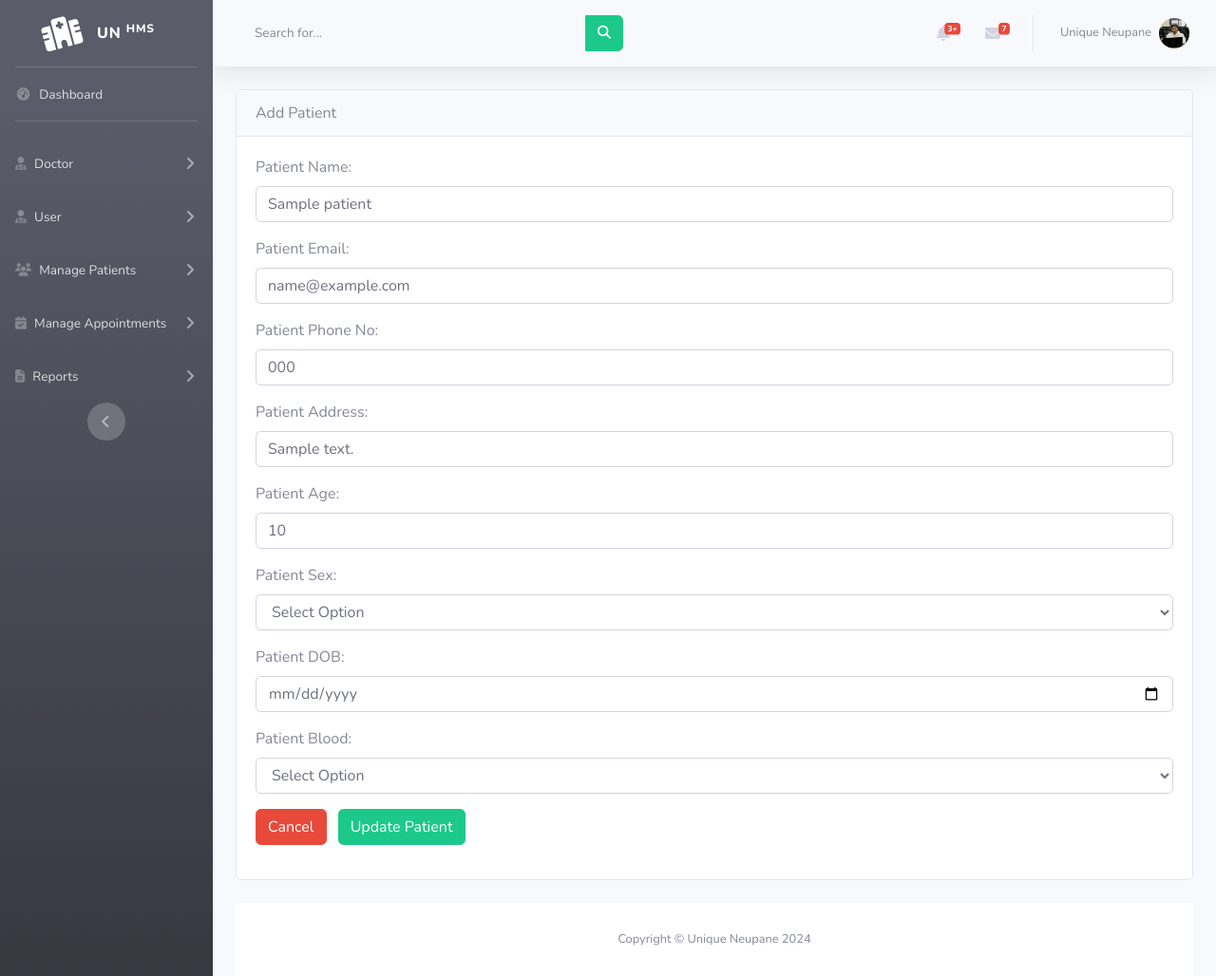
After one commit to Unique982/Hospital-Management-System-Project, a PHP site: page /admin/patient_edit.php?patient_id=1 in a window 1280 px wide. The commit adds this page. Shown: the whole page at 95% size. Run offline with PHP 8.4, Linux system fonts and the light colour scheme; tables that the repository leaves empty or names only in its code hold one stand-in row (values such as "Sample post"); some libraries are stand-ins or nearby versions.

Commit message:
Day 3  add code

```diff
--- /dev/null
+++ b/admin/patient_edit.php
@@ -0,0 +1,117 @@
+<?php include("includes/header.php");
+include("includes/navbar.php");
+include('../database/config.php');
+if(isset($_POST['update'])){
+    $patient_id = mysqli_real_escape_string($conn, $_POST['patient_id']);
+    $pt_name = mysqli_real_escape_string($conn, $_POST['pt_name']);
+    $pt_email = mysqli_real_escape_string($conn, $_POST['pt_email']);
+    $pt_phone = mysqli_real_escape_string($conn, $_POST['pt_phone']);
+    $pt_address = mysqli_real_escape_string($conn,$_POST['pt_address']);
+    $pt_dob = mysqli_real_escape_string($conn,$_POST['pt_dob']);
+    $pt_age = mysqli_real_escape_string($conn,$_POST['pt_age']);
+    $pt_sex = mysqli_real_escape_string($conn,$_POST['pt_sex']);
+    $pt_blood = mysqli_real_escape_string($conn,$_POST['pt_blood']);
+
+        $update_query = "UPDATE `patient` SET `name`='$pt_name',`age`='$pt_age',`sex`='$pt_sex',`dob`='$pt_dob',`blood_group`='$pt_blood',`address`='$pt_address',`phone`='$pt_phone',`email`='$pt_email' WHERE patient_id = $patient_id";
+      if(mysqli_query($conn, $update_query)){
+
+        echo '<div class="alert alert-danger">Patient Add Successfully </div>';
+
+      }
+      else{
+        echo '<div class="alert alert-danger">Insert failed </div>';
+
+      }
+    }
+
+?>
+<div class="container-fluid">
+
+    <div class="row">
+        <div class="col-12">
+            <div class="card mb-4">
+                <div class="card-header">
+                   Add Patient
+                </div>
+                <?php
+                $patient_id = $_GET['patient_id'];
+                $select_query = "SELECT * FROM patient WHERE patient_id='$patient_id'";
+                $result = mysqli_query($conn, $select_query) or die("Query Failed");
+                if(mysqli_num_rows($result)>0){
+                    while($row = mysqli_fetch_assoc($result)){
+
+
+                ?>
+                <div class="card-body">
+                    <form action="" method="POST" enctype="multipart/form-data">
+                        <input type="hidden" name="patient_id" value="<?php echo $row['patient_id'] ?>">
+                        <div class="form-group">
+                            <label>Patient Name:</label>
+                            <input type="text" name="pt_name" value="<?php echo $row['name'] ?>" class="form-control" placeholder="Enter Patient Name">
+                        </div>
+                        <div class="form-group">
+                            <label>Patient Email:</label>
+                            <input type="email" name="pt_email" value="<?php echo $row['email'] ?>" class="form-control" placeholder="Enter Patient Email">
+                        </div>
+                        <div class="form-group">
+                            <label>Patient Phone No:</label>
+                            <input type="number" name="pt_phone" value="<?php echo $row['phone'] ?>" class="form-control" placeholder="Enter Patient Phone No">
+                        </div>
+                        <div class="form-group">
+                            <label>Patient Address:</label>
+                            <input type="text" name="pt_address" value="<?php echo $row['address'] ?>" class="form-control" placeholder="Enter Patient Address">
+                        </div>
+                        <div class="form-group">
+                            <label>Patient Age:</label>
+                            <input type="number" name="pt_age" value="<?php echo $row['age'] ?>" class="form-control" placeholder="Enter Patient Age">
+                        </div>
+                        <div class="form-group">
+                            <label>Patient Sex:</label>
+                          <select name="pt_sex" id="sex" class="form-control">
+                            <option selected>Select Option</option>
+
+                            <option value="male"<?php echo ($row['sex'] =='male') ?'selected' :''; ?>>Male</option>
+                            <option value="female"<?php echo ($row['sex'] =='female') ?'selected' :''; ?>>Female</option>
+                            <option value="other"<?php echo ($row['sex'] =='other') ?'selected' :''; ?>>Other</option>
+                          </select>
+                        </div>
+                        <div class="form-group">
+                            <label>Patient DOB:</label>
+                            <input type="date" name="pt_dob" value="<?php echo $row['dob'] ?>" class="form-control" placeholder="Enter Patient Name">
+                        </div>
+                        <div class="form-group">
+                            <label>Patient Blood:</label>
+                          <select name="pt_blood" id="" class="form-control">
+                            <option selected>Select Option</option>
+                            <option value="A+"<?php echo ($row['blood_group'] =='A+') ?'selected' :''; ?>>A+</option>
+                            <option value="A-"<?php echo ($row['blood_group'] =='A-') ?'selected' :''; ?>>A-</option>
+                            <option value="B+"<?php echo ($row['blood_group'] =='B+') ?'selected' :''; ?>>B+</option>
+                            <option value="B-" <?php echo ($row['blood_group'] =='B-') ?'selected' :''; ?>>B-</option>
+                            <option value="AB+" <?php echo ($row['blood_group'] =='AB+') ?'selected' :''; ?>>AB+</option>
+                            <option value="AB-" <?php echo ($row['blood_group'] =='AB-') ?'selected' :''; ?>>AB-</option>
+                            <option value="O+"<?php echo ($row['blood_group'] =='O+') ?'selected' :''; ?>>O+</option>
+                            <option value="O-"<?php echo ($row['blood_group'] =='O-') ?'selected' :''; ?>>O-</option>
+                          </select>
+                        </div>
+
+                        <div class="form-group">
+                        <a href="patient_list.php" class="btn btn-danger mr-2">Cancel</a>
+                            <button type="submit" name="update" class="btn btn-success">Update Patient</button>
+                        </div>
+                    </form>
+                    <?php  }}
+                    else{
+                        echo "<div class='alert alert-text'>No data Found</div>";
+                    }
+                    ?>
+
+                </div>
+            </div>
+        </div>
+    </div>
+
+
+    <?php
+    include('includes/scripts.php');
+    include('includes/footer.php');
+    ?>
```
Also changed, not shown: admin/patient_delete.php (added, +19 -0 lines), admin/patient_list.php (+28 -13 lines).
